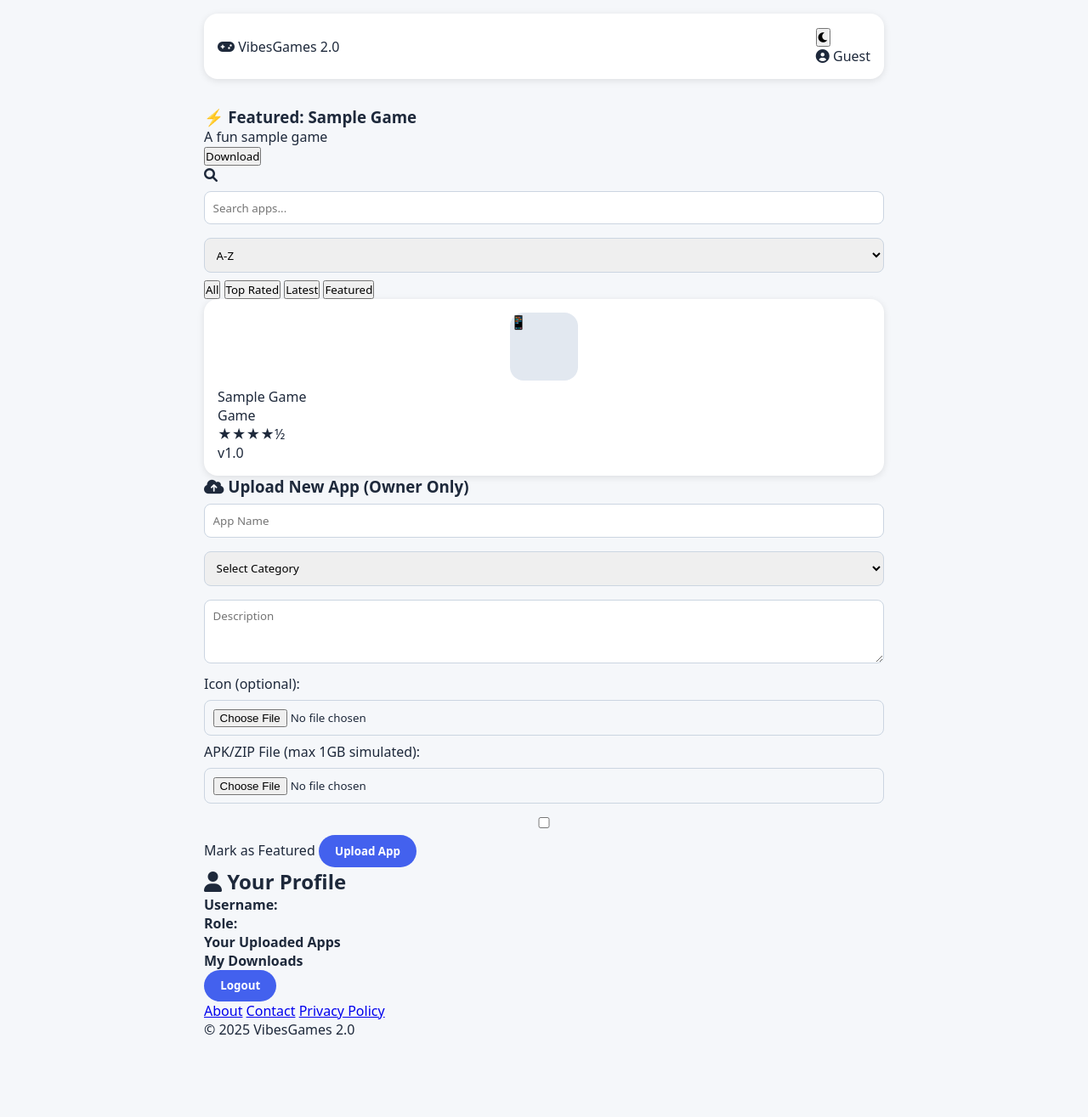
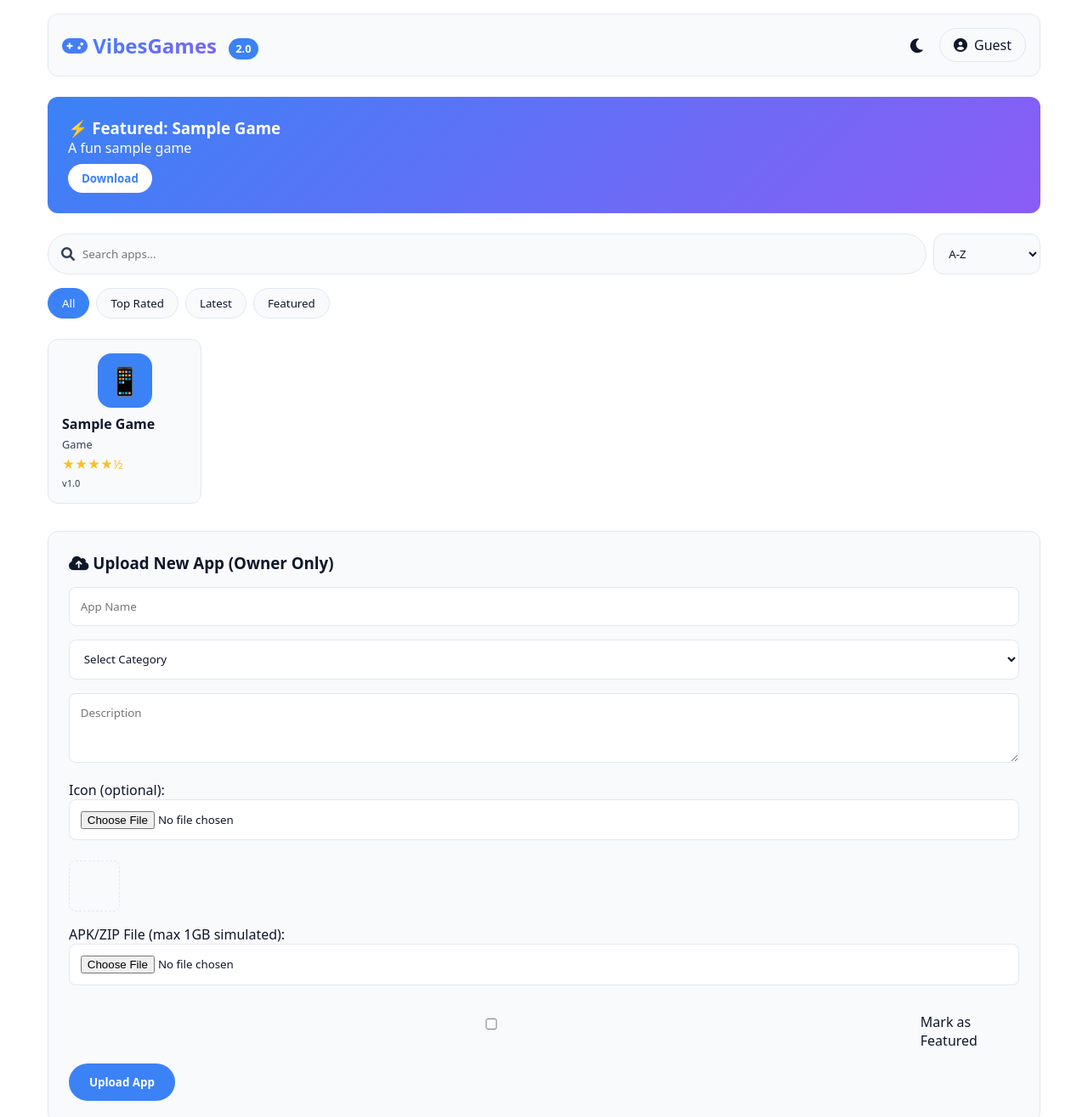
Before and after one commit to mropboy2250-spec/Vibesgames2.0, a plain HTML site: page index.html in a window 1280 px wide. Shown: the top 1315 px of the page at 85% size. Before the commit the page ends 1239 px from the top, so only its background shows below. Drawn offline with Linux system fonts and the light colour scheme.

Commit message:
Update style.css

```diff
--- a/style.css
+++ b/style.css
@@ -2,190 +2,333 @@
     margin: 0;
     padding: 0;
     box-sizing: border-box;
-    font-family: system-ui, -apple-system, sans-serif;
+    font-family: system-ui, -apple-system, 'Segoe UI', Roboto, sans-serif;
+}
+
+:root {
+    --bg: #ffffff;
+    --surface: #f8fafc;
+    --text: #0f172a;
+    --text-light: #334155;
+    --border: #e2e8f0;
+    --primary: #3b82f6;
+    --primary-hover: #2563eb;
+    --accent: #8b5cf6;
+    --success: #22c55e;
+    --warning: #f59e0b;
+    --danger: #ef4444;
+    --shadow: 0 4px 6px -1px rgb(0 0 0 / 0.1);
+    --shadow-lg: 0 10px 15px -3px rgb(0 0 0 / 0.1);
+    --radius: 12px;
+}
+
+.dark {
+    --bg: #0f172a;
+    --surface: #1e293b;
+    --text: #f8fafc;
+    --text-light: #94a3b8;
+    --border: #334155;
 }
 
 body {
-    background: #f5f7fa;
-    color: #1e293b;
-    padding: 1rem;
+    background: var(--bg);
+    color: var(--text);
+    transition: background 0.3s, color 0.3s;
+    min-height: 100vh;
 }
 
 #app {
-    max-width: 800px;
+    max-width: 1200px;
     margin: 0 auto;
+    padding: 1rem;
+    padding-bottom: 4rem;
 }
 
-header {
+/* Header */
+.header {
     display: flex;
     justify-content: space-between;
     align-items: center;
-    background: white;
+    margin-bottom: 1.5rem;
     padding: 1rem;
-    border-radius: 1rem;
-    box-shadow: 0 2px 8px rgba(0,0,0,0.1);
-    margin-bottom: 2rem;
-    flex-wrap: wrap;
-    gap: 1rem;
+    background: var(--surface);
+    border-radius: var(--radius);
+    border: 1px solid var(--border);
 }
 
-h1 {
-    font-size: 1.8rem;
-    background: linear-gradient(135deg, #4361ee, #f72585);
+.logo {
+    font-size: 1.5rem;
+    font-weight: 700;
+    background: linear-gradient(135deg, var(--primary), var(--accent));
     -webkit-background-clip: text;
     -webkit-text-fill-color: transparent;
 }
 
-#userInfo {
+.version {
+    font-size: 0.8rem;
+    background: var(--primary);
+    color: white;
+    padding: 0.2rem 0.5rem;
+    border-radius: 20px;
+    margin-left: 0.5rem;
+    -webkit-text-fill-color: white;
+}
+
+.header-right {
+    display: flex;
+    gap: 1rem;
+    align-items: center;
+}
+
+.icon-btn {
+    background: none;
+    border: none;
+    color: var(--text);
+    font-size: 1.2rem;
+    cursor: pointer;
+}
+
+.user-badge {
     display: flex;
     align-items: center;
-    gap: 1rem;
+    gap: 0.5rem;
+    padding: 0.5rem 1rem;
+    background: var(--surface);
+    border: 1px solid var(--border);
+    border-radius: 30px;
+    cursor: pointer;
 }
 
-.btn {
-    padding: 0.6rem 1.2rem;
+/* Featured Banner */
+.featured-banner {
+    background: linear-gradient(135deg, var(--primary), var(--accent));
+    color: white;
+    padding: 1.5rem;
+    border-radius: var(--radius);
+    margin-bottom: 1.5rem;
+    position: relative;
+    overflow: hidden;
+}
+
+.featured-content {
+    position: relative;
+    z-index: 2;
+}
+
+.btn-small {
+    background: white;
+    color: var(--primary);
     border: none;
-    border-radius: 2rem;
-    background: #4361ee;
-    color: white;
+    padding: 0.5rem 1rem;
+    border-radius: 30px;
     font-weight: 600;
+    margin-top: 0.5rem;
+    cursor: pointer;
+}
+
+/* Search & Filters */
+.search-bar {
+    display: flex;
+    gap: 0.5rem;
+    margin-bottom: 1rem;
+    position: relative;
+}
+
+.search-bar i {
+    position: absolute;
+    left: 1rem;
+    top: 50%;
+    transform: translateY(-50%);
+    color: var(--text-light);
+}
+
+.search-bar input {
+    flex: 1;
+    padding: 0.8rem 1rem 0.8rem 2.5rem;
+    border: 1px solid var(--border);
+    border-radius: 30px;
+    background: var(--surface);
+    color: var(--text);
+}
+
+.search-bar select {
+    padding: 0.8rem;
+    border: 1px solid var(--border);
+    border-radius: var(--radius);
+    background: var(--surface);
+    color: var(--text);
+}
+
+.filter-tabs {
+    display: flex;
+    gap: 0.5rem;
+    margin-bottom: 1.5rem;
+    flex-wrap: wrap;
+}
+
+.filter-btn {
+    padding: 0.5rem 1rem;
+    border: 1px solid var(--border);
+    border-radius: 30px;
+    background: var(--surface);
+    color: var(--text);
     cursor: pointer;
     transition: 0.2s;
 }
 
-.btn:hover {
-    background: #3a56d4;
-    transform: scale(1.02);
+.filter-btn.active {
+    background: var(--primary);
+    color: white;
+    border-color: var(--primary);
 }
 
-.google-btn {
-    background: white;
-    color: #1e293b;
-    border: 1px solid #ccc;
-    width: 100%;
-    margin: 0.5rem 0;
-}
-
-/* Search */
-.search-box {
-    margin-bottom: 1.5rem;
-}
-
-.search-box input {
-    width: 100%;
-    padding: 0.8rem;
-    border: 1px solid #cbd5e1;
-    border-radius: 2rem;
-    font-size: 1rem;
-}
-
-/* App Grid */
-.app-grid {
+/* Apps Grid */
+.apps-grid {
     display: grid;
     grid-template-columns: repeat(auto-fill, minmax(160px, 1fr));
     gap: 1rem;
-    margin: 1rem 0;
+    margin-bottom: 2rem;
 }
 
 .app-card {
-    background: white;
-    border-radius: 1rem;
+    background: var(--surface);
+    border: 1px solid var(--border);
+    border-radius: var(--radius);
     padding: 1rem;
-    box-shadow: 0 2px 8px rgba(0,0,0,0.1);
     cursor: pointer;
     transition: 0.2s;
 }
 
 .app-card:hover {
     transform: translateY(-4px);
-    box-shadow: 0 8px 16px rgba(0,0,0,0.1);
+    box-shadow: var(--shadow-lg);
 }
 
 .app-icon {
-    width: 80px;
-    height: 80px;
-    border-radius: 1rem;
+    width: 64px;
+    height: 64px;
     margin: 0 auto 0.5rem;
-    display: block;
-    object-fit: cover;
-    background: #e2e8f0;
+    border-radius: 16px;
+    display: flex;
+    align-items: center;
+    justify-content: center;
+    background: var(--primary);
+    color: white;
+    font-size: 2rem;
 }
 
-.app-title {
+.app-icon img {
+    width: 100%;
+    height: 100%;
+    border-radius: 16px;
+    object-fit: cover;
+}
+
+.app-name {
     font-weight: 600;
+    margin-bottom: 0.3rem;
+    white-space: nowrap;
+    overflow: hidden;
+    text-overflow: ellipsis;
+}
+
+.app-category {
+    font-size: 0.8rem;
+    color: var(--text-light);
     margin-bottom: 0.3rem;
 }
 
-.app-meta {
-    font-size: 0.8rem;
-    color: #64748b;
-    display: flex;
-    justify-content: space-between;
+.app-rating {
+    color: #fbbf24;
+    font-size: 0.9rem;
+    margin-bottom: 0.3rem;
 }
 
-/* Dashboard */
-.dashboard {
-    background: white;
-    border-radius: 1rem;
-    padding: 1.5rem;
+.app-version {
+    font-size: 0.7rem;
+    color: var(--text-light);
 }
 
-.upload-area {
-    border: 2px dashed #cbd5e1;
-    border-radius: 1rem;
-    padding: 2rem;
-    text-align: center;
-    margin: 1rem 0;
-    cursor: pointer;
-}
-
-.upload-area:hover {
-    background: #f1f5f9;
-}
-
-.app-list {
+/* Upload Section */
+.upload-section {
+    background: var(--surface);
+    border: 1px solid var(--border);
+    border-radius: var(--radius);
+    padding: 1.5rem;
     margin-top: 2rem;
 }
 
-.app-row {
+.upload-section h3 {
+    margin-bottom: 1rem;
+}
+
+.upload-section input,
+.upload-section select,
+.upload-section textarea {
+    width: 100%;
+    padding: 0.8rem;
+    margin-bottom: 1rem;
+    border: 1px solid var(--border);
+    border-radius: 8px;
+    background: var(--bg);
+    color: var(--text);
+}
+
+.file-row {
+    margin-bottom: 1rem;
+}
+
+.icon-preview {
+    width: 60px;
+    height: 60px;
+    margin-top: 0.5rem;
+    border: 1px dashed var(--border);
+    border-radius: 8px;
     display: flex;
     align-items: center;
-    gap: 1rem;
-    padding: 0.8rem;
-    border-bottom: 1px solid #e2e8f0;
+    justify-content: center;
 }
 
-.app-row img {
-    width: 40px;
-    height: 40px;
-    border-radius: 0.5rem;
+.icon-preview img {
+    max-width: 100%;
+    max-height: 100%;
+    border-radius: 8px;
 }
 
-.app-row button {
-    margin-left: auto;
-    padding: 0.3rem 0.8rem;
+.checkbox {
+    display: flex;
+    align-items: center;
+    gap: 0.5rem;
+    margin: 1rem 0;
 }
 
 /* Modal */
 .modal {
     display: none;
     position: fixed;
-    top: 0; left: 0; right: 0; bottom: 0;
+    top: 0;
+    left: 0;
+    width: 100%;
+    height: 100%;
     background: rgba(0,0,0,0.5);
-    align-items: center;
-    justify-content: center;
+    backdrop-filter: blur(5px);
     z-index: 1000;
 }
 
 .modal-content {
-    background: white;
+    background: var(--surface);
+    width: 90%;
+    max-width: 500px;
+    margin: 2rem auto;
     padding: 2rem;
-    border-radius: 1rem;
-    max-width: 500px;
-    width: 90%;
+    border-radius: var(--radius);
+    position: relative;
     max-height: 80vh;
     overflow-y: auto;
-    position: relative;
+}
+
+.modal-content.wide {
+    max-width: 700px;
 }
 
 .close {
@@ -196,37 +339,161 @@ h1 {
     cursor: pointer;
 }
 
-input, textarea, select {
-    width: 100%;
-    padding: 0.6rem;
-    margin: 0.5rem 0;
-    border: 1px solid #cbd5e1;
-    border-radius: 0.5rem;
+/* Detail Modal */
+.app-detail {
+    text-align: center;
 }
 
-/* Top section */
-.tabs {
+.detail-icon {
+    width: 100px;
+    height: 100px;
+    margin: 0 auto 1rem;
+    border-radius: 24px;
     display: flex;
-    gap: 0.5rem;
-    margin: 1rem 0;
-    flex-wrap: wrap;
+    align-items: center;
+    justify-content: center;
+    background: var(--primary);
+    color: white;
+    font-size: 3rem;
 }
 
-.tab {
-    padding: 0.5rem 1rem;
-    background: #e2e8f0;
-    border-radius: 2rem;
+.detail-icon img {
+    width: 100%;
+    height: 100%;
+    border-radius: 24px;
+}
+
+.detail-desc {
+    margin: 1rem 0;
+    text-align: left;
+    line-height: 1.5;
+}
+
+.rating-stars {
+    font-size: 2rem;
+    color: #fbbf24;
     cursor: pointer;
 }
 
-.tab.active {
-    background: #4361ee;
-    color: white;
+.star {
+    cursor: pointer;
+    transition: 0.1s;
 }
 
-/* Mobile */
+.reviews {
+    margin-top: 1rem;
+    text-align: left;
+    border-top: 1px solid var(--border);
+    padding-top: 1rem;
+}
+
+.review-item {
+    padding: 0.5rem;
+    border-bottom: 1px solid var(--border);
+    font-size: 0.9rem;
+}
+
+/* Toast */
+.toast {
+    position: fixed;
+    bottom: 2rem;
+    right: 2rem;
+    background: var(--surface);
+    color: var(--text);
+    padding: 1rem 2rem;
+    border-radius: 30px;
+    box-shadow: var(--shadow-lg);
+    z-index: 2000;
+    border: 1px solid var(--border);
+}
+
+.toast.hidden {
+    display: none;
+}
+
+/* Loader */
+.loader {
+    position: fixed;
+    top: 0;
+    left: 0;
+    width: 100%;
+    height: 100%;
+    background: rgba(0,0,0,0.3);
+    display: flex;
+    align-items: center;
+    justify-content: center;
+    z-index: 3000;
+}
+
+.loader.hidden {
+    display: none;
+}
+
+.spinner {
+    width: 50px;
+    height: 50px;
+    border: 3px solid var(--border);
+    border-top-color: var(--primary);
+    border-radius: 50%;
+    animation: spin 1s linear infinite;
+}
+
+@keyframes spin {
+    to { transform: rotate(360deg); }
+}
+
+/* Buttons */
+.btn {
+    background: var(--primary);
+    color: white;
+    border: none;
+    padding: 0.8rem 1.5rem;
+    border-radius: 30px;
+    font-weight: 600;
+    cursor: pointer;
+    transition: 0.2s;
+}
+
+.btn:hover {
+    background: var(--primary-hover);
+}
+
+.google-btn {
+    background: #db4437;
+    margin-top: 1rem;
+}
+
+.google-btn:hover {
+    background: #c23321;
+}
+
+/* Footer */
+footer {
+    text-align: center;
+    margin-top: 3rem;
+    padding: 1rem;
+    border-top: 1px solid var(--border);
+}
+
+.footer-links {
+    display: flex;
+    justify-content: center;
+    gap: 1.5rem;
+    margin-bottom: 0.5rem;
+}
+
+.footer-links a {
+    color: var(--text-light);
+    text-decoration: none;
+    font-size: 0.9rem;
+}
+
+/* Responsive */
 @media (max-width: 600px) {
-    .app-grid {
+    .search-bar {
+        flex-direction: column;
+    }
+    .apps-grid {
         grid-template-columns: repeat(2, 1fr);
     }
-  }
+    }
```
